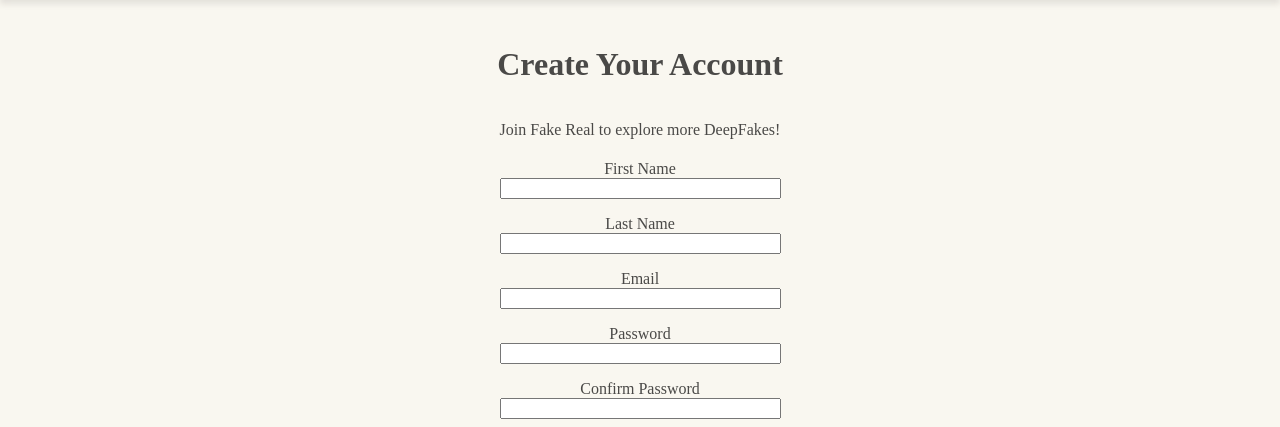
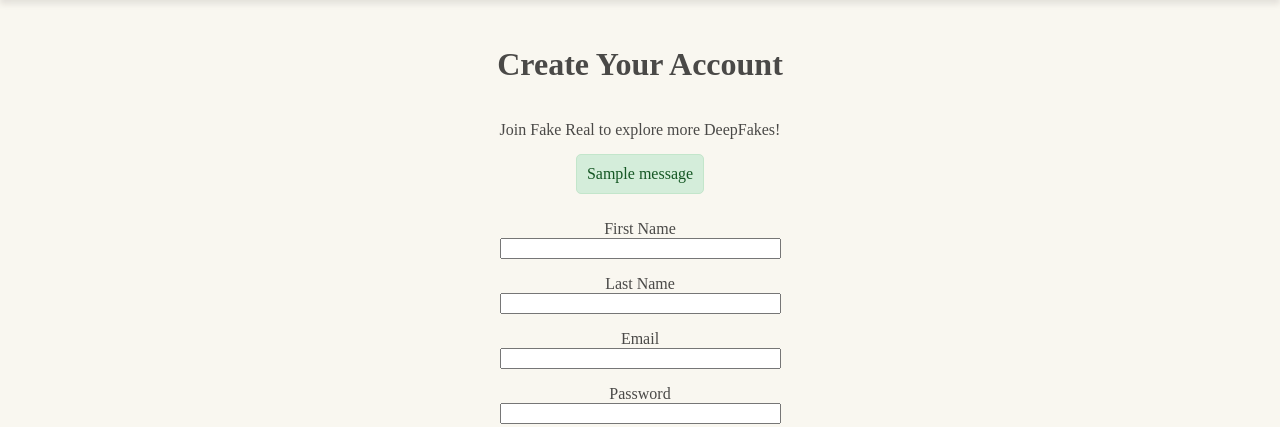
Before and after one commit to fs-fakereal/fakereal, a Flask app: page /signup in a window 1280 px wide. Shown: the part 75-502 px from the top of the page. Run offline with Flask 3, Linux system fonts and the light colour scheme; tables that the repository leaves empty hold one stand-in row (values such as "Sample post"); one stand-in notice (Sample message) is shown; parts of the project's set-up code (start-up, migrations or seed data) failed here and were passed over.

Commit message:
sucess/fail sign up

```diff
--- a/app/routes.py
+++ b/app/routes.py
@@ -15,6 +15,7 @@ from flask_login import current_user, login_required, login_user, logout_user
 from sqlalchemy.orm import sessionmaker
 
 from werkzeug.utils import secure_filename
+
 
 #--Constants for Model--#
 # TODO(liam): session is not working
@@ -62,17 +63,33 @@ def login():
 #uses similar methods to the lgoin function
 @app.route('/signup', methods=['GET', 'POST'])
 def signup():
-    form = SignupForm()
     if current_user.is_authenticated:
         return redirect(url_for('index'))
+
     form = SignupForm()
     if form.validate_on_submit():
-        user = User(first_name=form.first_name.data, last_name=form.last_name.data, email=form.email.data)
-        user.set_pass(form.password.data)
-        db.session.add(user)
-        db.session.commit()
-        return redirect(url_for('login'))
-    return render_template('signup-page.html', title='Signup', form = form)
+        try:
+            existing_user = User.query.filter_by(email=form.email.data).first()
+            if existing_user:
+                flash('Email already in use. Please use a different email.', 'error')
+            else:
+                user = User(
+                    first_name=form.first_name.data,
+                    last_name=form.last_name.data,
+                    email=form.email.data
+                )
+                user.set_pass(form.password.data)
+                db.session.add(user)
+                db.session.commit()
+                # Pass success message and redirect URL to the template
+                return render_template('signup-page.html', title='Signup', form=form, success_message='Account created successfully! Redirecting to login page...', redirect_url=url_for('login'))
+        except Exception as e:
+            db.session.rollback()
+            flash('An error occurred while creating your account. Please try again.', 'error')
+            app.logger.error(f"Error during signup: {e}")
+
+    return render_template('signup-page.html', title='Signup', form=form)
+
 
 #logs the user out, removing their authentication
 @app.route('/logout')
--- a/app/static/css/signup-style.css
+++ b/app/static/css/signup-style.css
@@ -82,3 +82,23 @@
         margin-bottom: 5px;
         font-size: 12px;
     }
+
+.alert {
+        background-color: #d4edda; /* Light green background for success */
+        color: #155724; /* Dark green text for success */
+        padding: 10px;
+        border: 1px solid #c3e6cb;
+        border-radius: 5px;
+        margin: 10px 0;
+          }
+
+      .alert.error {
+        background-color: #f8d7da; /* Light red background for errors */
+        color: #721c24; /* Dark red text for errors */
+        border-color: #f5c6cb;
+      }
+
+      #alert-messages {
+        list-style-type: none;
+        padding: 0;
+      }
--- a/app/templates/signup-page.html
+++ b/app/templates/signup-page.html
@@ -25,6 +25,24 @@
       <div class="signup-container">
         <h1>Create Your Account</h1>
         <p>Join Fake Real to explore more DeepFakes!</p>
+
+        <!-- Success message section -->
+        {% if success_message %}
+        <div class="alert alert-success" id="success-message">
+        {{ success_message }}
+        </div>
+        {% endif %}
+
+        <!-- Flash messages section (for errors) -->
+        {% with messages = get_flashed_messages(with_categories=true) %}
+        {% if messages %}
+         {% for category, message in messages %}
+              <div class="alert alert-{{ category }}">
+                    {{ message }}
+              </div>
+          {% endfor %}
+          {% endif %}
+          {% endwith %}
 
         <form action="" method="POST">
             {{ form.hidden_tag() }}
@@ -120,5 +138,14 @@
     </footer>
 
     <script src="../static/js/restrictions.js"></script>
+    <!-- JavaScript to handle the redirect -->
+   {% if redirect_url %}
+   <script>
+  // Wait for 3 seconds (3000 milliseconds) and then redirect
+  setTimeout(function() {
+    window.location.href = "{{ redirect_url }}";
+  }, 3000);
+</script>
+{% endif %}
   </body>
 </html>
```
Also changed, not shown: app/static/css/sidebar.css (line endings or trailing spaces).
